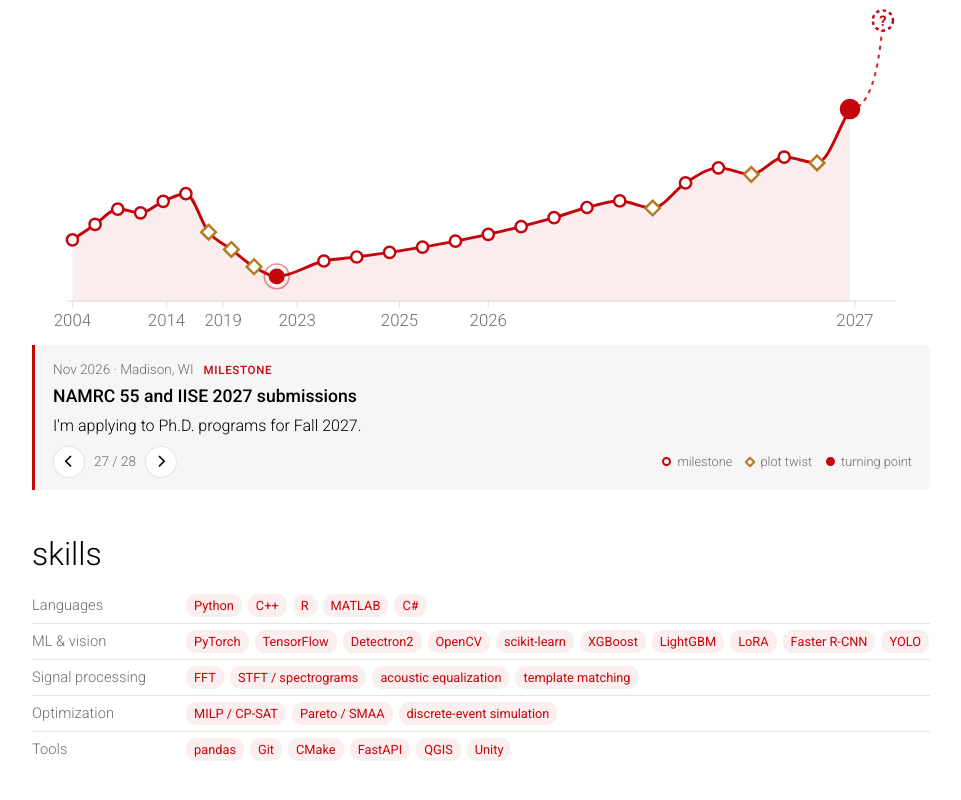
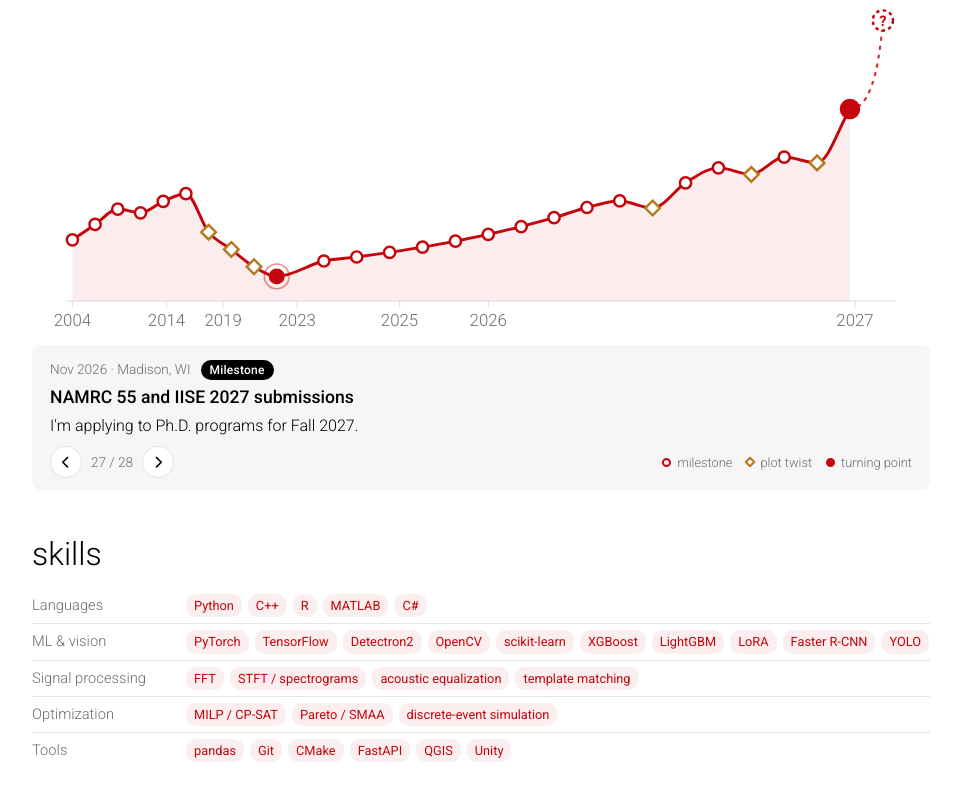
Before and after one commit to joannemiki57/joannemiki57.github.io, a plain HTML site: page index.html in a window 1280 px wide. Shown: the part 928-1728 px from the top of the page, without its empty margins (159-1120 px from the left). Drawn offline with Linux system fonts and the light colour scheme; some icons are missing.

Commit message:
Simplify timeline card style

```diff
--- a/assets/css/main.css
+++ b/assets/css/main.css
@@ -412,11 +412,10 @@ a.vcard:hover { text-decoration: none; color: var(--text); transform: translateY
 .fig-row { display: grid; grid-template-columns: 1fr 1fr; gap: 16px; }
 @media (max-width: 640px) { .fig-row { grid-template-columns: 1fr; } }
 .callout {
-  border-left: 3px solid var(--theme);
   background: var(--bg-soft);
   padding: 12px 16px;
   margin: 18px 0;
-  border-radius: 0 4px 4px 0;
+  border-radius: 8px;
 }
 .content ul { padding-left: 1.3rem; }
 .content li { margin-bottom: 6px; }
@@ -561,14 +560,22 @@ footer a { color: #ff8a8e; }
   margin-top: 10px;
   padding: 14px 18px 12px;
   background: var(--bg-soft);
-  border-left: 3px solid var(--theme);
-  border-radius: 0 6px 6px 0;
+  border-radius: 8px;
   min-height: 112px;
 }
-.jg-card.twist { border-left-color: var(--twist); }
 .jg-meta { display: flex; gap: 10px; align-items: baseline; font-size: 0.85rem; color: var(--text-muted); }
-.jg-kind { text-transform: uppercase; letter-spacing: 0.06em; font-size: 0.72rem; font-weight: 500; color: var(--theme); }
-.jg-card.twist .jg-kind { color: var(--twist); }
+.jg-kind {
+  display: inline-block;
+  padding: 1px 9px;
+  border-radius: 999px;
+  background: var(--text);
+  color: var(--bg);
+  font-size: 0.75rem;
+  font-weight: 500;
+  letter-spacing: 0.02em;
+}
+.jg-kind::first-letter { text-transform: uppercase; }
+.jg-card.twist .jg-kind { background: var(--twist); color: var(--bg); }
 .jg-title { margin: 4px 0 4px; font-size: 1.1rem; font-weight: 500; }
 .jg-text { margin: 0 0 8px; }
 .jg-nav { display: flex; align-items: center; gap: 8px; flex-wrap: wrap; }
@@ -594,7 +601,6 @@ footer a { color: #ff8a8e; }
 .jg-split { stroke: var(--divider); stroke-width: 1.2; stroke-dasharray: 3 4; }
 .jg-era { fill: var(--text-muted); font-size: 12px; font-style: italic; font-family: inherit; }
 .jg-key i.jg-k-u { background: var(--theme); }
-.jg-card.turn { border-left-width: 5px; }
 @media (max-width: 540px) { .jg-era { font-size: 18px; } }
 @media (max-width: 540px) { .jg-minor { display: none; } }
 .jg-text:empty { display: none; }
```
